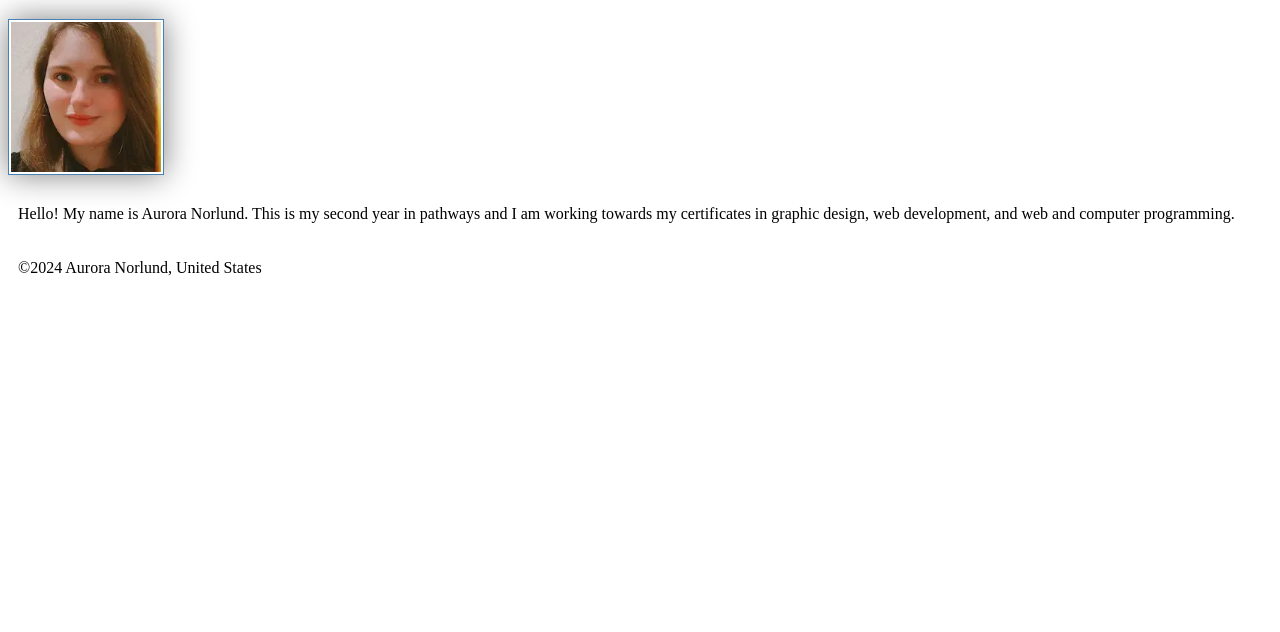
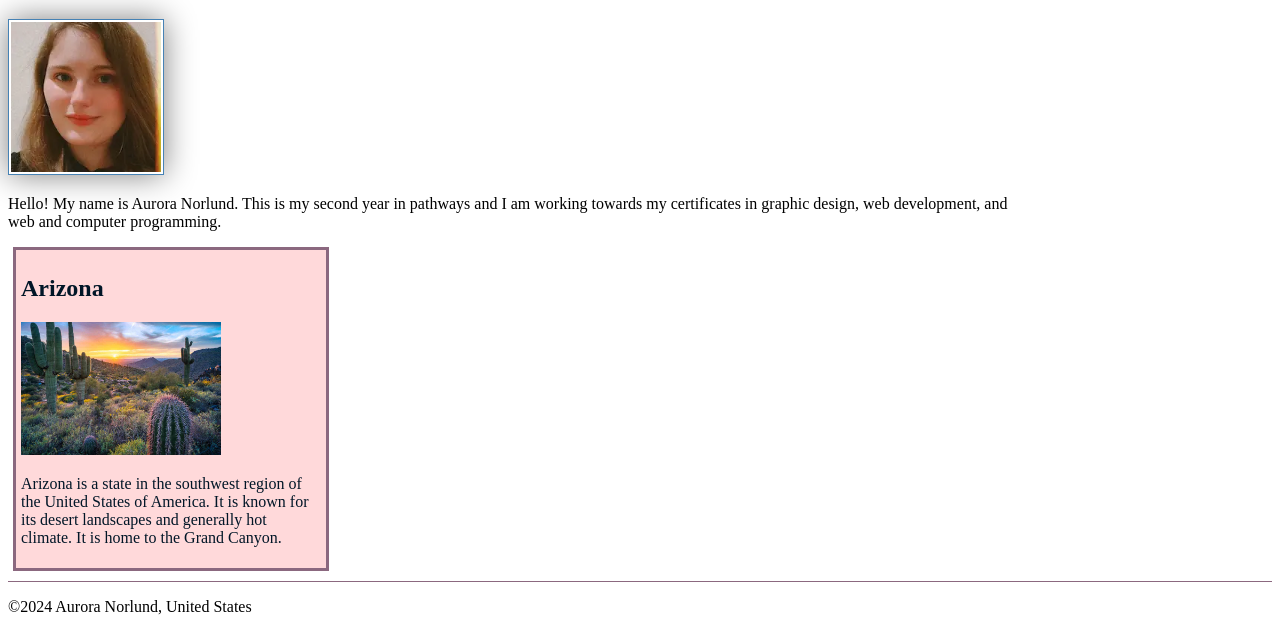
Before and after one commit to auroranorlund/wdd130, a plain HTML site: page index.html in a window 1280 px wide. Shown: the part 263-895 px from the top of the page. Before the commit the page ends 800 px from the top, so only its background shows below. Drawn offline with Linux system fonts and the light colour scheme.

Commit message:
w2 home page enhancement

```diff
--- a/index.html
+++ b/index.html
@@ -1,10 +1,12 @@
 <!DOCTYPE html>
 <html lang="en">
 <head>
-<link rel="stylesheet" href="styles/styles.css">
 <meta charset="utf-8">
 <meta name="viewport" content ="width=device-width,initial-scale=1.0">
 <title>Aurora Norlund | WDD130</title>
+<meta name = "description" content = "Aurora Norlund's home page for WDD130 to demonstrate learning.">
+<meta name = "author" content = "Aurora Norlund">
+<link rel="stylesheet" href="styles/styles.css">
 </head>
 <body>
     <header>
@@ -23,6 +25,11 @@
         </p>
 
     </main>
+    <aside>
+        <h2>Arizona</h2>
+        <img src="images/arizona-landscape.jpg" alt="Arizona landscape">
+        <p>Arizona is a state in the southwest region of the United States of America. It is known for its desert landscapes and generally hot climate. It is home to the Grand Canyon.</p>
+    </aside>
     <footer>
         <p>&copy;2024 Aurora Norlund, United States</p>
     </footer>
--- a/styles/styles.css
+++ b/styles/styles.css
@@ -10,7 +10,7 @@ nav a {
 h1 {
     color: steelblue;
 }
-img {
+main img {
     width: 150px;
     height: auto;
     border: 1px solid steelblue;
@@ -20,3 +20,23 @@ img {
 p {
     padding: 10px;
 }
+main {
+    max-width: 1000px;
+}
+aside {
+    width: 300px;
+    margin: 5px;
+    border: solid #8B687F;
+    padding: 5px;
+    background-color: #FFD9DA;
+    color: #011627;
+}
+aside img {
+    width: 200px;
+    height: auto;
+}
+p {padding: 0;}
+footer {
+    margin-top: 10px;
+    border-top: 1px solid #8B687F;
+}
```
Also changed, not shown: images/arizona-landscape.jpg (added).
